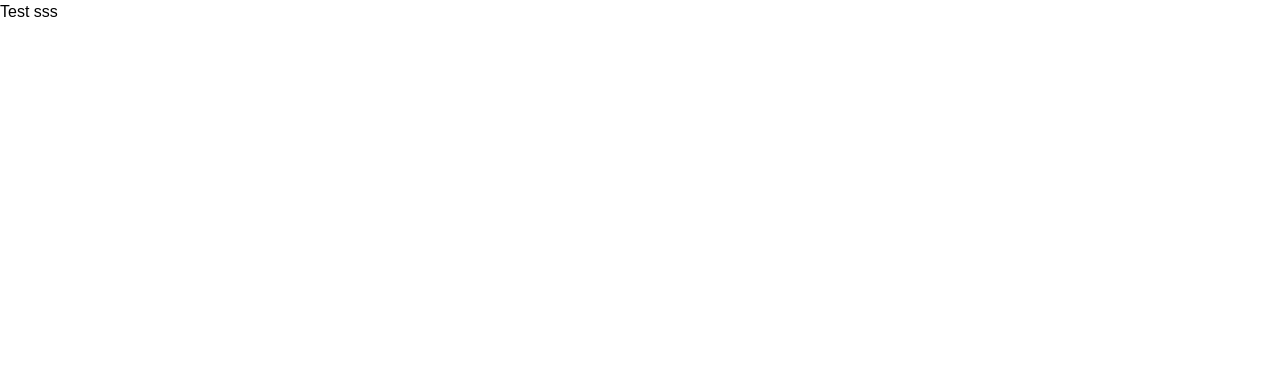
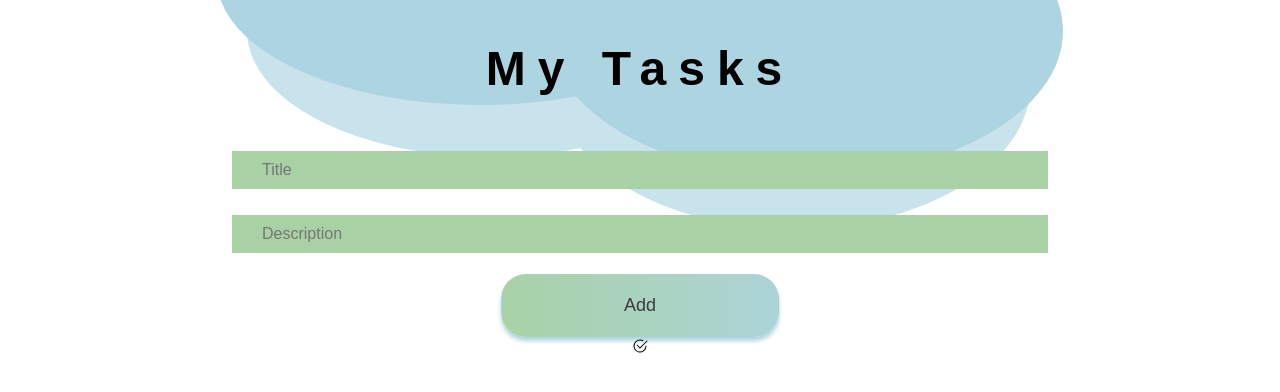
Before and after one commit to MihailZharavin11/To-Do-List, a React (Create React App) app: page / in a window 1280 px wide. Shown: the top 392 px of the page. Built offline with nearby package versions, Linux system fonts and the light colour scheme; a web font is replaced by a local one.

Commit message:
added  bg, title and form

```diff
--- a/src/App.css
+++ /dev/null
@@ -1,79 +0,0 @@
-
-/* Указываем box sizing */
-*,
-*::before,
-*::after {
-  box-sizing: border-box;
-}
-
-/* Убираем внутренние отступы */
-ul[class],
-ol[class] {
-  padding: 0;
-}
-
-/* Убираем внешние отступы */
-body,
-h1,
-h2,
-h3,
-h4,
-p,
-ul[class],
-ol[class],
-li,
-figure,
-figcaption,
-blockquote,
-dl,
-dd {
-  margin: 0;
-}
-
-/* Выставляем основные настройки по-умолчанию для body */
-body {
-  min-height: 100vh;
-  scroll-behavior: smooth;
-  text-rendering: optimizeSpeed;
-  line-height: 1.5;
-}
-
-/* Удаляем стандартную стилизацию для всех ul и il, у которых есть атрибут class*/
-ul[class],
-ol[class] {
-  list-style: none;
-}
-
-/* Элементы a, у которых нет класса, сбрасываем до дефолтных стилей */
-a:not([class]) {
-  text-decoration-skip-ink: auto;
-}
-
-/* Упрощаем работу с изображениями */
-img {
-  max-width: 100%;
-  display: block;
-}
-
-/* Указываем понятную периодичность в потоке данных у article*/
-article > * + * {
-  margin-top: 1em;
-}
-
-/* Наследуем шрифты для инпутов и кнопок */
-input,
-button,
-textarea,
-select {
-  font: inherit;
-}
-
-/* Удаляем все анимации и переходы для людей, которые предпочитай их не использовать */
-@media (prefers-reduced-motion: reduce) {
-  * {
-    animation-duration: 0.01ms !important;
-    animation-iteration-count: 1 !important;
-    transition-duration: 0.01ms !important;
-    scroll-behavior: auto !important;
-  }
-}
--- a/src/App.tsx
+++ b/src/App.tsx
@@ -1,8 +1,64 @@
-import React from 'react';
+import React, { useState } from 'react';
 import styles from './main.module.scss';
 
 const App = () => {
-  return <div className="App">Test sss</div>;
+  const [title, setTitle] = useState('');
+  const [description, setDescription] = useState('');
+
+  return (
+    <div className={styles.App}>
+      <div className={styles.circle}></div>
+      <div className={styles.circleTwo}></div>
+      <div className={styles.circleThree}></div>
+      <div className={styles.circleFour}></div>
+      <div className={styles.appContainer}>
+        <div className={styles.appContent}>
+          <h1 className={styles.title}>My Tasks</h1>
+          <input
+            className={styles.inputItemsTitle}
+            type="text"
+            name="title"
+            placeholder="Title"
+            value={title}
+            onChange={(e) => {
+              setTitle(e.target.value);
+            }}
+          />
+          <input
+            className={styles.inputItemsDescription}
+            type="text"
+            name="title"
+            placeholder="Description"
+            value={description}
+            onChange={(e) => {
+              setDescription(e.target.value);
+            }}
+          />
+          <button className={styles.button}>Add</button>
+          <div className="taskWrapper">
+            <div className="topTask">
+              <div className="topLeftSideTask">
+                <svg
+                  xmlns="http://www.w3.org/2000/svg"
+                  width="16"
+                  height="16"
+                  fill="currentColor"
+                  className="bi bi-check2-circle"
+                  viewBox="0 0 16 16">
+                  <path d="M2.5 8a5.5 5.5 0 0 1 8.25-4.764.5.5 0 0 0 .5-.866A6.5 6.5 0 1 0 14.5 8a.5.5 0 0 0-1 0 5.5 5.5 0 1 1-11 0z" />
+                  <path d="M15.354 3.354a.5.5 0 0 0-.708-.708L8 9.293 5.354 6.646a.5.5 0 1 0-.708.708l3 3a.5.5 0 0 0 .708 0l7-7z" />
+                </svg>
+              </div>
+              <div className="topRigthSideTask"></div>
+            </div>
+            <div className="bottomTask">
+              <div className="desctiptionTask"></div>
+            </div>
+          </div>
+        </div>
+      </div>
+    </div>
+  );
 };
 
 export default App;
--- a/src/main.module.scss
+++ b/src/main.module.scss
@@ -0,0 +1,123 @@
+.appContainer {
+  max-width: 816px;
+  margin: 30px auto;
+  position: relative;
+}
+
+.circle {
+  position: absolute;
+  display: block;
+  width: 525.73px;
+  height: 252px;
+  left: 217px;
+  top: -147px;
+  background: #acd4e1;
+  border-radius: 50%;
+  z-index: 2;
+}
+
+.circleTwo {
+  position: absolute;
+  width: 513.64px;
+  height: 292px;
+  left: 549.36px;
+  top: -115px;
+  z-index: 2;
+  background: #acd4e1;
+  border-radius: 50%;
+}
+
+.circleThree {
+  position: absolute;
+  width: 487.07px;
+  height: 252px;
+  left: 247.07px;
+  top: -95px;
+  background: #c8e3ec;
+  z-index: 1;
+  border-radius: 50%;
+}
+
+.circleFour {
+  position: absolute;
+  width: 475.88px;
+  height: 292px;
+  left: 554.99px;
+  top: -63px;
+  background: #c8e3ec;
+  z-index: 1;
+  border-radius: 50%;
+}
+
+.appContent {
+  position: absolute;
+  display: flex;
+  flex-direction: column;
+  align-items: center;
+  justify-content: center;
+  width: 100%;
+  z-index: 5;
+
+  .title {
+    font-style: normal;
+    font-weight: 700;
+    font-size: 48px;
+    line-height: 78px;
+    letter-spacing: 0.25em;
+    color: #000000;
+  }
+
+  .inputItemsTitle {
+    background: #a8d2a5;
+    width: 816px;
+    padding: 6px 29px;
+    border: none;
+    border: 1px solid transparent;
+    margin-top: 43px;
+    ::placeholder {
+      font-weight: 400;
+      font-size: 18px;
+      line-height: 29px;
+      color: #3e3b3b;
+    }
+    &:hover {
+      border: 1px solid black;
+    }
+  }
+
+  .inputItemsDescription {
+    background: #a8d2a5;
+    width: 816px;
+    padding: 6px 29px;
+    border: none;
+    margin-top: 26px;
+    border: 1px solid transparent;
+    ::placeholder {
+      font-weight: 400;
+      font-size: 18px;
+      line-height: 29px;
+      color: #3e3b3b;
+    }
+    &:hover {
+      border: 1px solid black;
+    }
+  }
+
+  .button {
+    background: linear-gradient(90deg, #a8d2a5 0%, #acd4e1 115.2%);
+    box-shadow: 0px 4px 4px #acd4e1;
+    border-radius: 25px;
+    padding: 16px 122px;
+    font-style: normal;
+    font-weight: 400;
+    font-size: 18px;
+    line-height: 29px;
+    color: #3e3b3b;
+    margin-top: 21px;
+    border: 1px solid transparent;
+    cursor: pointer;
+    &:hover {
+      border: 1px solid black;
+    }
+  }
+}
```
